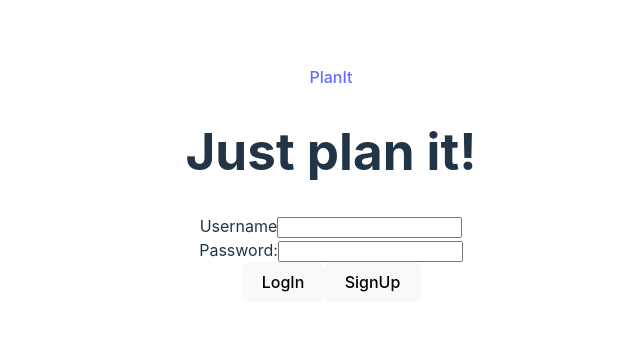
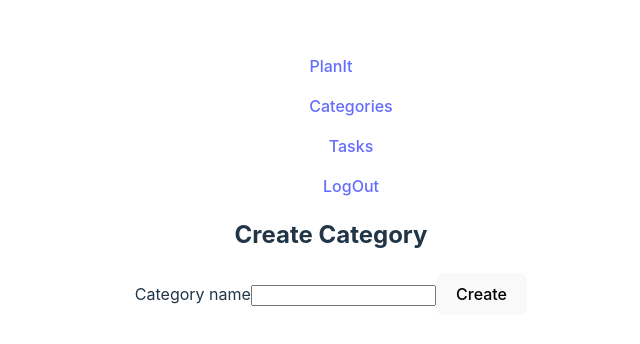
Before and after one commit to Yackens/Ironhack-PlanIt-Frontend, a React (Vite) app: page /category/new in a window 1280 px wide. Before the commit this address led to /. Shown: the part 224-568 px from the top of the page, without its empty margins (309-949 px from the left). Built offline with nearby package versions, Linux system fonts and the light colour scheme.

Commit message:
new category done

```diff
--- a/src/App.jsx
+++ b/src/App.jsx
@@ -20,7 +20,7 @@ function App() {
 
           <Route path='/categories' element={ <Categories />} />
 
-          <Route path='/category/new' element={ <IsPrivate><NewCategory /></IsPrivate> } />
+          <Route path='/category/new' element={ <NewCategory /> } />
           <Route path='/tasks' element={<IsPrivate><Tasks /></IsPrivate>} />
           <Route path='/task/new' element={<IsPrivate><NewTask /></IsPrivate>} />
 
--- a/src/pages/Categories.jsx
+++ b/src/pages/Categories.jsx
@@ -41,7 +41,7 @@ const Categories = () => {
           {categories.map(category => (
             <div key={category._id}>
               <Link to={`/category/${category._id}`}>{category.name}</Link>
-              <Link className="editLink" to={`/delete/${category._id}`}>Edit</Link>
+              <Link className="editLink" to={`/delete/${category._id}`}></Link>
               <Link className="deleteLink" to={`/delete/${category._id}`}>Delete</Link>
             </div>
           ))}
--- a/src/pages/NewCategory.jsx
+++ b/src/pages/NewCategory.jsx
@@ -1,9 +1,30 @@
-import React from 'react'
-import NavBar from '../Components/NavBar'
-import { Link } from "react-router-dom";
-
+import React, { useState } from 'react';
+import NavBar from '../Components/NavBar';
+import { Link, useNavigate } from 'react-router-dom';
+import axios from 'axios';
 
 function NewCategory() {
+  const navigate = useNavigate();
+  const [categoryName, setCategoryName] = useState('');
+
+  const handleCreateCategory = async (e) => {
+    e.preventDefault();
+
+    try {
+      const response = await axios.post('http://localhost:5005/api/categories', {
+        name: categoryName
+      });
+
+      if (response.status === 201) {
+        // Redirect to the task page for the new category
+        const newCategoryId = response.data._id;
+        navigate(`/tasks/${newCategoryId}`);
+      }
+    } catch (error) {
+      console.error(error);
+    }
+  };
+
   return (
     <div>
       <div id="logo">
@@ -15,16 +36,20 @@ function NewCategory() {
       <NavBar />
       <h2>Create Category</h2>
 
-         <form>
+      <form onSubmit={handleCreateCategory}>
         <label>
           Category name
-         <input/>
+          <input
+            type="text"
+            value={categoryName}
+            onChange={(e) => setCategoryName(e.target.value)}
+            required
+          />
         </label>
+        <button type="submit">Create</button>
       </form>
-
-         <button>Create</button>
     </div>
-  )
+  );
 }
 
-export default NewCategory
+export default NewCategory;
```
Lines whose indentation alone changed are shown as unchanged.
